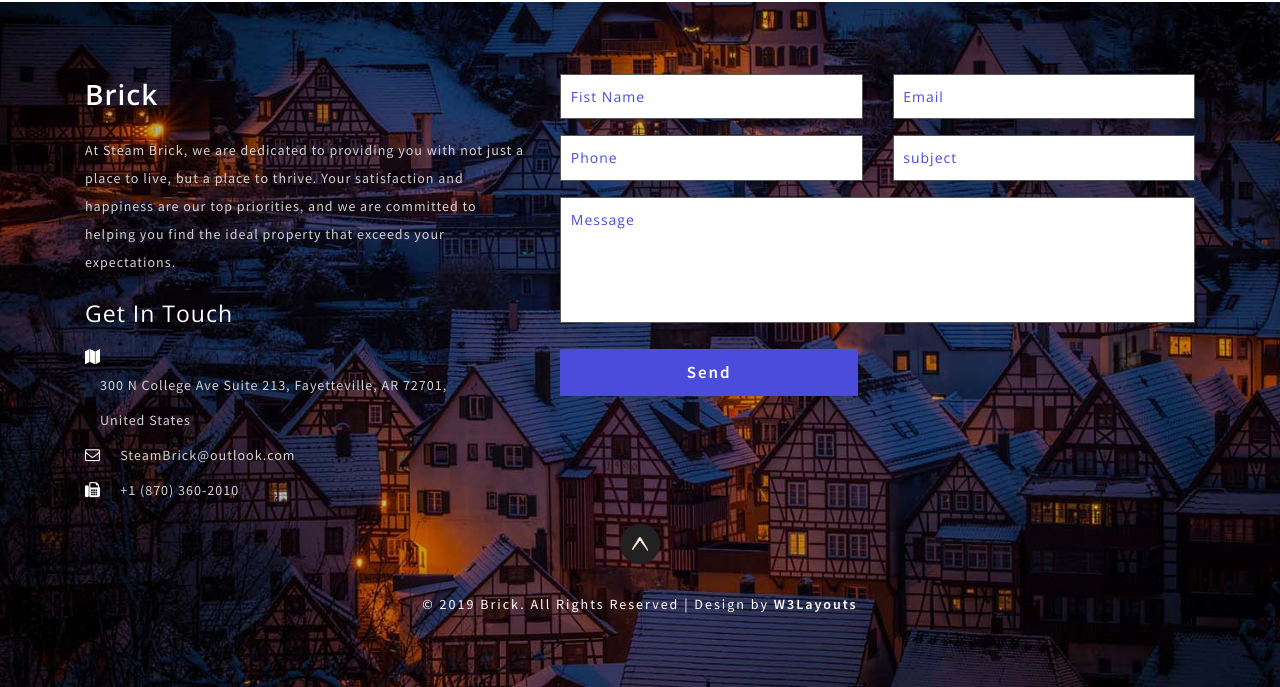
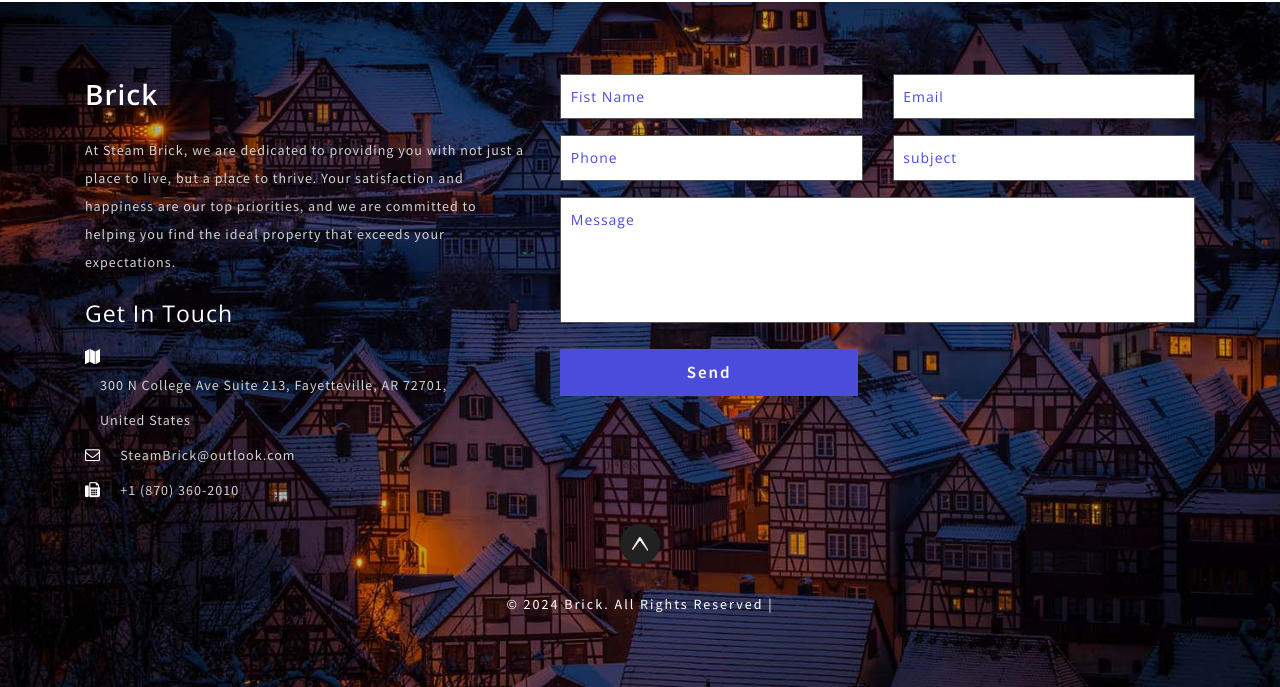
Before and after one commit to wayih123/steambrick, a plain HTML site: page index.html in a window 1280 px wide. Shown: the part 9243-9930 px from the top of the page. Drawn offline with nearby package versions, Linux system fonts and the light colour scheme.

Commit message:
Update index.html

```diff
--- a/index.html
+++ b/index.html
@@ -756,7 +756,7 @@ At Steam Brick, we are dedicated to providing you with not just a place to live,
          </div>
         <div class="bottem-ile-footer text-center pt-lg-4 pt-3">
           <p>
-            © 2019 Brick. All Rights Reserved | Design by <a href="http://www.W3Layouts.com" target="_blank">W3Layouts</a>
+            © 2024 Brick. All Rights Reserved |</a>
           </p>
         </div>
       </div>
```
